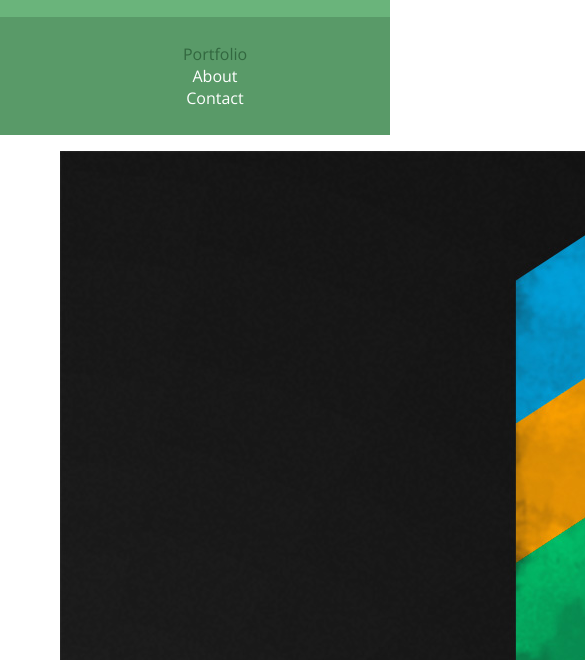
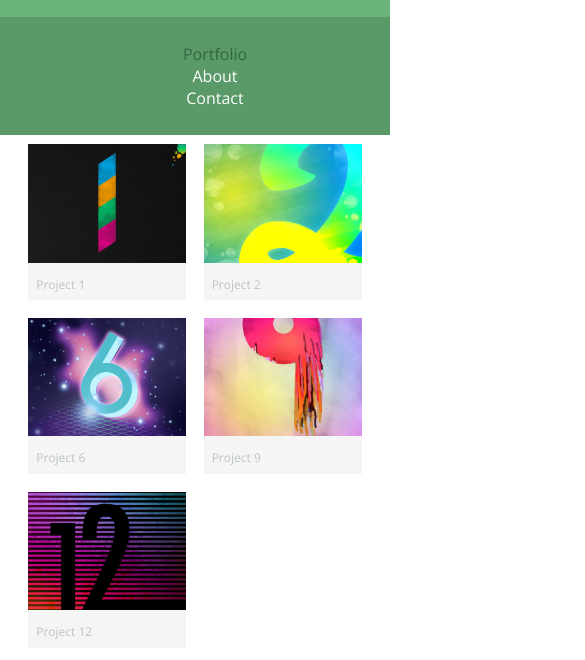
Before and after one commit to youssefGirgeis/Simple-Portoflio, a plain HTML site: page index.html in a window 390 px wide. Shown: the part 67-727 px from the top of the page, 585 px wide, since content can reach past the window. Drawn offline with nearby package versions, Linux system fonts and the light colour scheme.

Commit message:
styling the gallery for mobile

```diff
--- a/css/main.css
+++ b/css/main.css
@@ -14,6 +14,10 @@ body{
 
 a{
     text-decoration: none;
+}
+
+img{
+    max-width: 100%;
 }
 
 
@@ -98,4 +102,32 @@ footer{
     text-align: center;
     padding-top: 50px;
     color: #ccc;
+    clear: both;
 }
+
+/*****************************
+page portfolio
+******************************/
+
+#gallary{
+
+    margin: 0;
+    padding: 0;
+    list-style: none;
+}
+
+#gallary li{
+
+    float:left;
+    width: 45%;
+    margin: 2.5%;
+    background-color: #f5f5f5;
+    color: #bdc3c7;
+}
+
+#gallary li a p{
+    margin: 0;
+    padding: 5%;
+    font-size: 0.75em;
+    color: #bdc3c7;
+}
--- a/index.html
+++ b/index.html
@@ -27,7 +27,7 @@
     <div id="wrapper">
 
     <section>
-        <ul>
+        <ul id= "gallary">
             <li>
                 <a href="images/numbers-01.jpg">
                     <img src="images/numbers-01.jpg" alt="">
```
